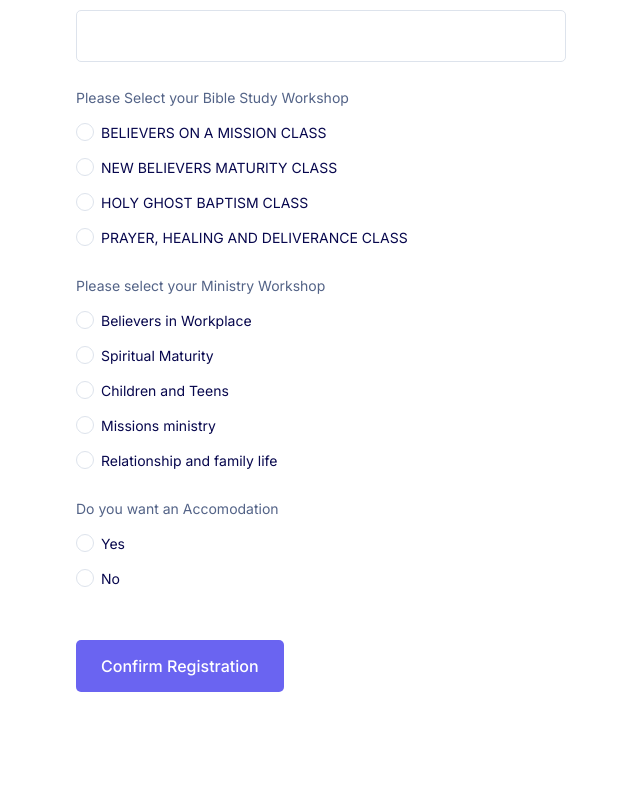
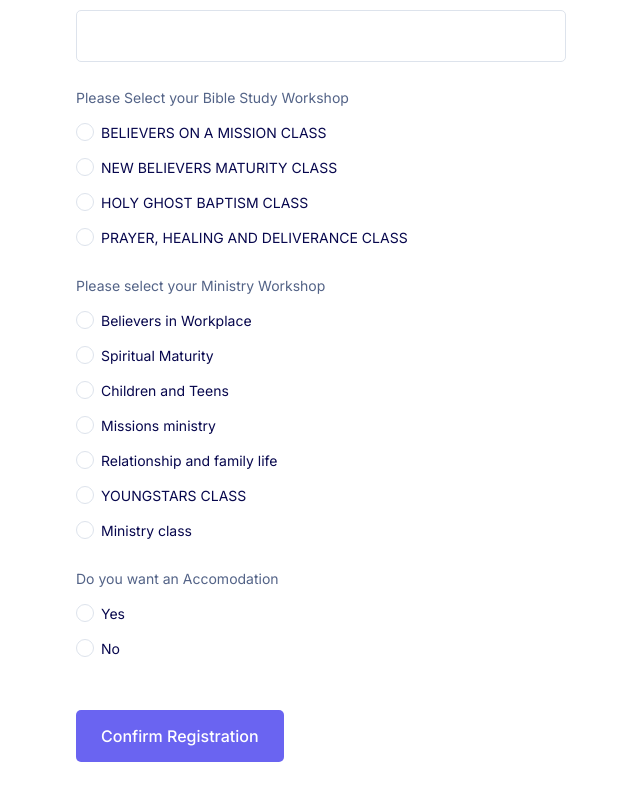
Before and after one commit to kayuse/anbrform, a React (Create React App) app: page /confirm-registration in a window 1280 px wide. Shown: the part 628-1428 px from the top of the page, without its empty margins (319-959 px from the left). Built offline with nearby package versions, Linux system fonts and the light colour scheme.

Commit message:
added more

```diff
--- a/src/ConfirmRegistration.js
+++ b/src/ConfirmRegistration.js
@@ -259,6 +259,36 @@ function ConfirmRegistration() {
                   <span class="formbold-radio-checkmark"></span>
                 </label>
               </div>
+              <div class="formbold-radio-group">
+                <label class="formbold-radio-label">
+                  <input
+                    class="formbold-input-radio"
+                    type="radio"
+                    name="ministryWorkshopId"
+                    value='YOUNGSTARS  CLASS'
+                    checked={formData.ministryWorkshopId == 'YOUNGSTARS  CLASS'}
+                    onChange={handleChange}
+                    id="qusOne"
+                  />
+                  YOUNGSTARS  CLASS
+                  <span class="formbold-radio-checkmark"></span>
+                </label>
+              </div>
+              <div class="formbold-radio-group">
+                <label class="formbold-radio-label">
+                  <input
+                    class="formbold-input-radio"
+                    type="radio"
+                    name="ministryWorkshopId"
+                    value='Ministry class'
+                    checked={formData.ministryWorkshopId == 'Ministry class'}
+                    onChange={handleChange}
+                    id="qusOne"
+                  />
+                  Ministry class
+                  <span class="formbold-radio-checkmark"></span>
+                </label>
+              </div>
             </div>
           </div>
           <br />
```
